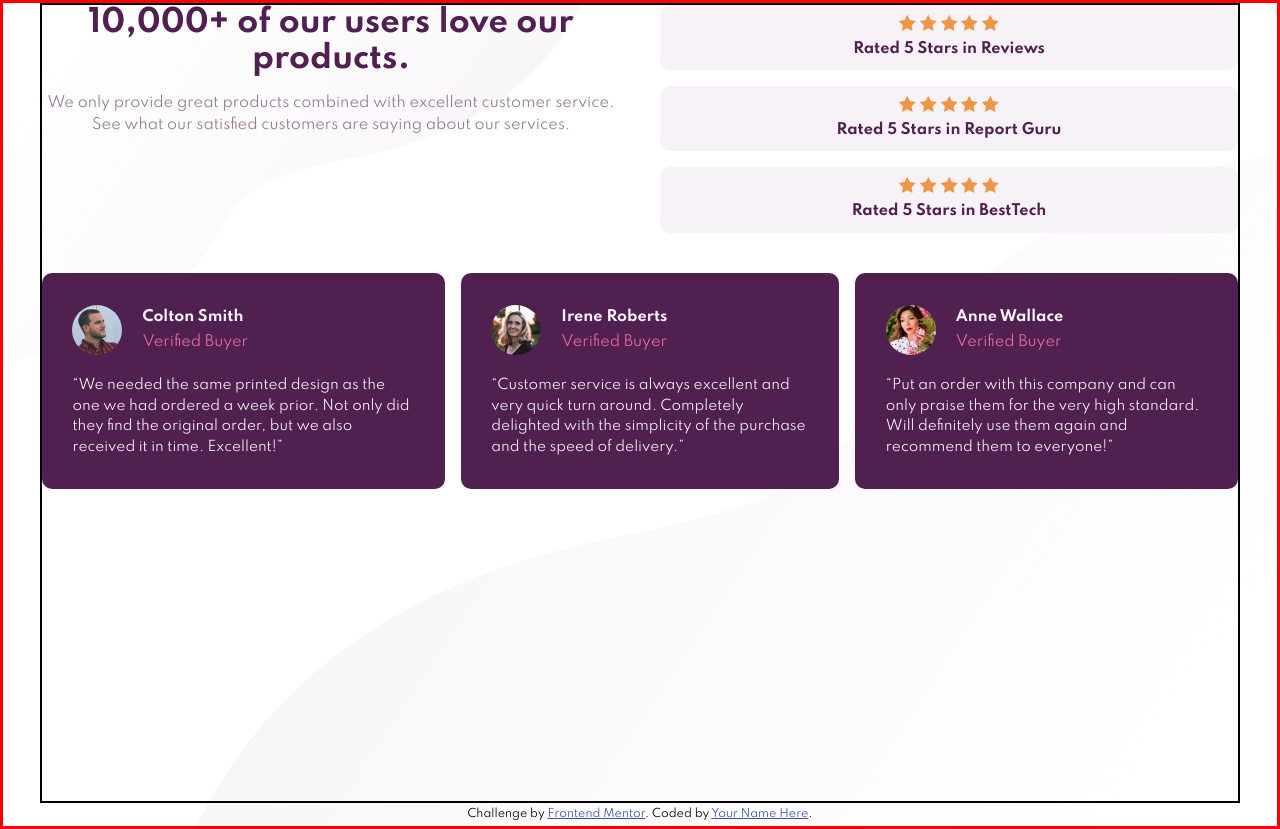
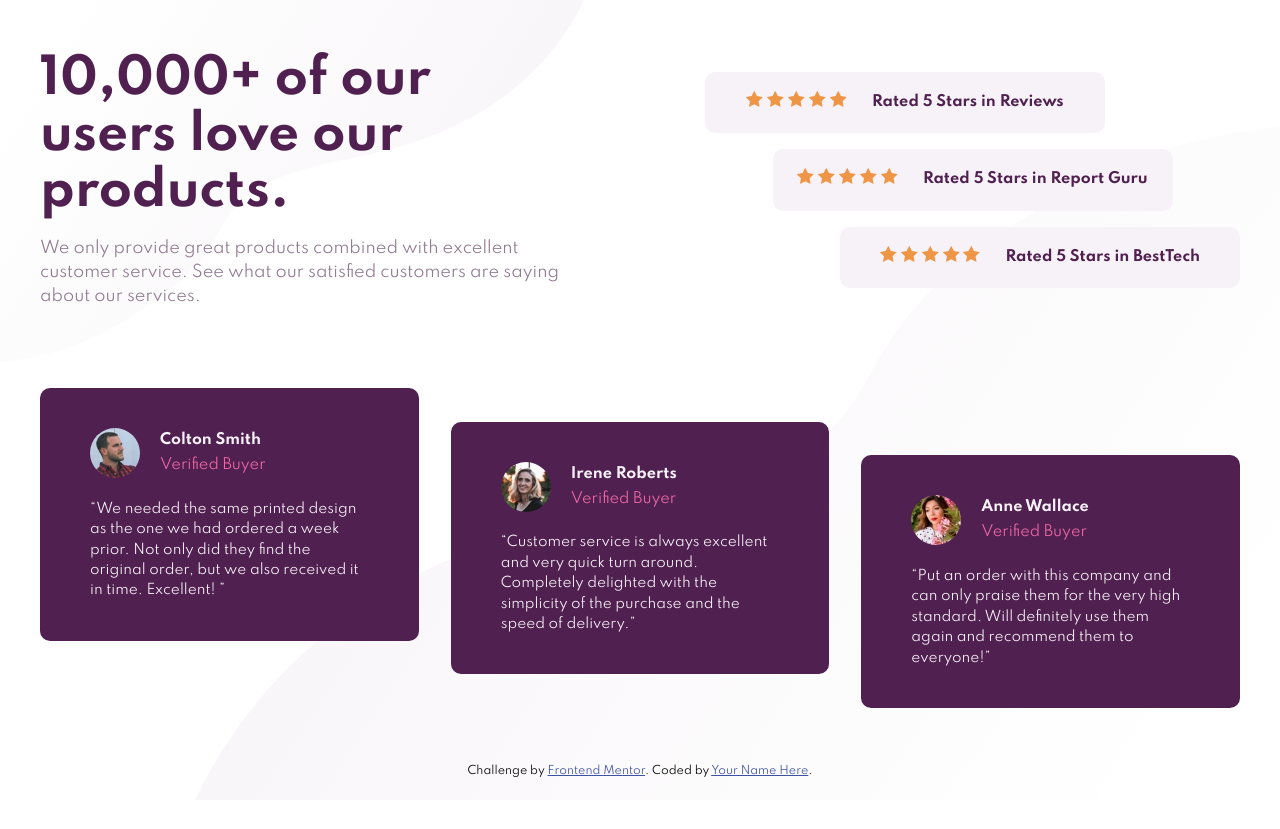
Before and after one commit to manjiriphatak/social-proof-section-master-2-FM, a plain HTML site: page index.html in a window 1280 px wide. After the commit the page ends 800 px from the top, so only its background shows below. Drawn offline with Linux system fonts and the light colour scheme.

Commit message:
added media queries for desktop

```diff
--- a/style.css
+++ b/style.css
@@ -14,7 +14,6 @@
 }
 
 body {
-  border: 3px solid red;
   min-height: 100vh;
   display: flex;
   flex-direction: column;
@@ -28,11 +27,9 @@ body {
 }
 
 .grid-container {
-  border: 2px solid black;
-  max-width: 1200px;
+  min-width: 1200px;
   padding-top: 80px;
   padding-bottom: 80px;
-  min-height: 100vh;
 }
 .container {
   display: grid;
@@ -115,16 +112,19 @@ body {
   color: hsl(228, 45%, 44%);
 }
 
-@media (min-width: 1240px) {
+@media (min-width: 1024px) {
   body {
     background-image: url(images/bg-pattern-top-desktop.svg),
       url(images/bg-pattern-bottom-desktop.svg);
     background-repeat: no-repeat, no-repeat;
     background-position: top left, bottom right;
+    align-items: center;
   }
 
   .grid-container {
-    align-self: center;
+    height: 95vh;
+    display: grid;
+    align-content: center;
     max-width: 1200px;
     margin: 0;
     padding: 0;
@@ -134,24 +134,69 @@ body {
     grid-template-areas:
       "heading rating"
       "testimonial testimonial";
+    gap: 80px 130px;
   }
+  /*heading */
+
   .heading-section {
     grid-area: heading;
+    text-align: left;
   }
+  .heading {
+    font-size: 3rem;
+  }
+  .description {
+    font-size: 1rem;
+  }
+
+  /*rating section*/
+
   .rating-section {
     grid-area: rating;
+    margin-top: 20px;
+    margin-bottom: 20px;
   }
+  .rating-background {
+    display: flex;
+    justify-content: center;
+    align-items: center;
+    flex: 1 1 0%;
+    min-width: 400px;
+  }
+  .rating-1 {
+    align-self: flex-start;
+  }
+  .rating-2 {
+    align-self: center;
+  }
+  .rating-3 {
+    align-self: flex-end;
+  }
+  .stars {
+    margin-right: 25px;
+  }
+  /*testimonials */
+
   .testimonial-section {
     grid-area: testimonial;
     flex-direction: row;
+    min-height: 320px;
+    align-items: center;
+    gap: 2rem;
   }
   .testimonial-card-1 {
-    justify-self: start;
+    padding: 40px 50px;
+    flex: 1 1 0%;
+    align-self: flex-start;
   }
   .testimonial-card-2 {
-    justify-self: center;
+    padding: 40px 50px;
+    align-self: center;
+    flex: 1 1 0%;
   }
   .testimonial-card-3 {
-    justify-self: end;
+    padding: 40px 50px;
+    align-self: flex-end;
+    flex: 1 1 0%;
   }
 }
```
Also changed, not shown: index.html (+2 -2 lines).
